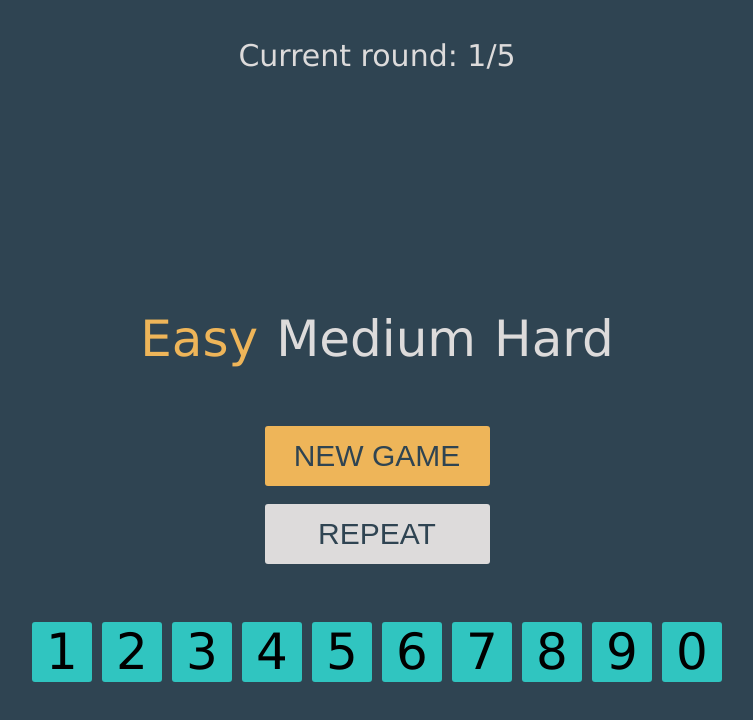
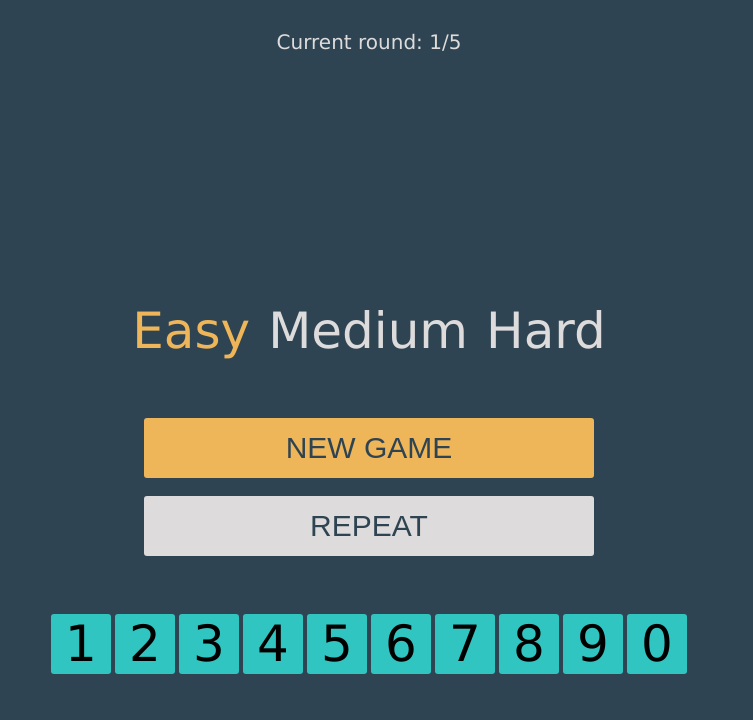
Before and after one commit to asdqdsa/simon-game, a website built with Vite: page simon-says/index.html in a window 1280 px wide. Both pictures are taken after a click on the button "START". Shown: the whole page, without its empty margins (271-1024 px from the left). Built offline with nearby package versions, Linux system fonts and the light colour scheme.

Commit message:
fix: update style;

```diff
--- a/simon-says/src/styles/styles.scss
+++ b/simon-says/src/styles/styles.scss
@@ -20,6 +20,7 @@ body {
   display: flex;
   align-items: center;
   justify-content: center;
+  margin: 0;
   background-color: var(--gray);
   block-size: 100vh;
   font-family: var(--font-family);
@@ -48,9 +49,10 @@ body {
 .display {
   display: flex;
   flex-direction: column;
+  flex-wrap: wrap;
   align-items: center;
   justify-content: center;
-  padding: 30px;
+  padding: 30px 0;
   gap: 12px;
   inline-size: 100%;
   min-block-size: 50px;
@@ -58,14 +60,14 @@ body {
 
 .info {
   color: var(--light-gray);
-  font-size: 30px;
+  font-size: 20px;
   min-block-size: 40px;
   text-align: center;
 }
 
 .info-general {
   color: var(--hover-keys);
-  font-size: 20px;
+  font-size: 30px;
   min-block-size: 80px;
   text-align: center;
 }
@@ -82,8 +84,8 @@ body {
   flex-wrap: wrap;
   align-items: center;
   justify-content: center;
-  padding: 40px;
-  gap: 10px;
+  padding: 40px 0;
+  gap: 4px;
   inline-size: 100%;
 }
 
@@ -124,6 +126,8 @@ body {
 
 .controls {
   display: flex;
+  flex-wrap: wrap;
+  justify-content: center;
   padding: 40px;
   gap: 18px;
 }
@@ -151,7 +155,8 @@ body {
   block-size: 60px;
   color: var(--gray);
   font-size: 30px;
-  inline-size: 30%;
+  // font-size: clamp(30px, 1vw, 1.2em);
+  inline-size: 60%;
   cursor: default;
 }
 
@@ -160,14 +165,15 @@ body {
 // }
 
 .help-btn {
-  padding: 10px;
+  // padding: 10px;
   border: none;
   border-radius: 3px;
   background-color: var(--light-gray);
   block-size: 60px;
   color: var(--gray);
   font-size: 30px;
-  inline-size: 30%;
+  // font-size: clamp(1.2em, 1vw, 30px);
+  inline-size: 60%;
 }
 
 // .help-btn:hover {
@@ -214,3 +220,17 @@ body {
   cursor: pointer;
   user-select: unset;
 }
+
+@media (width < 568px) {
+  .start-btn {
+    font-size: 1.2em;
+  }
+
+  .help-btn {
+    font-size: 1.2em;
+  }
+
+  .keyboard {
+    gap: 1px;
+  }
+}
```
